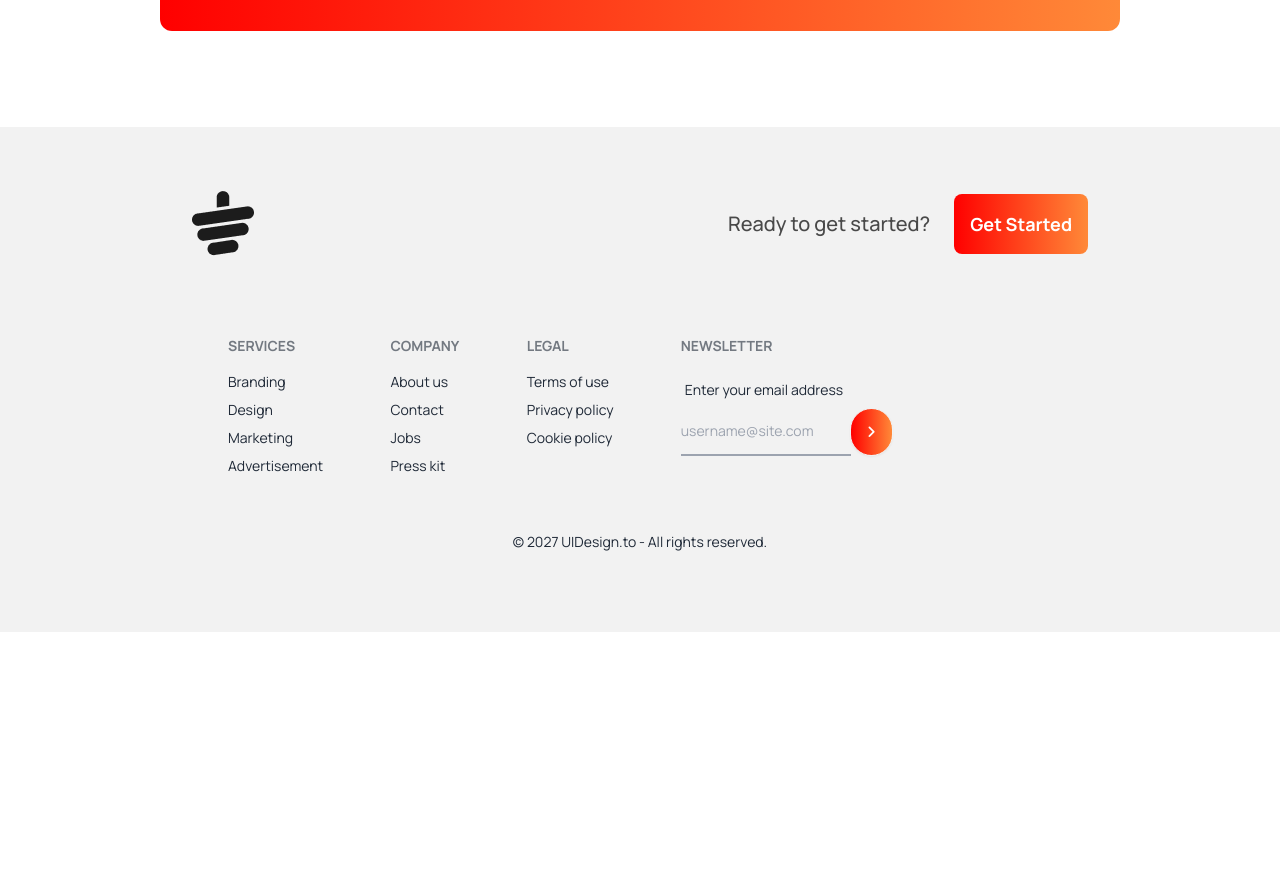
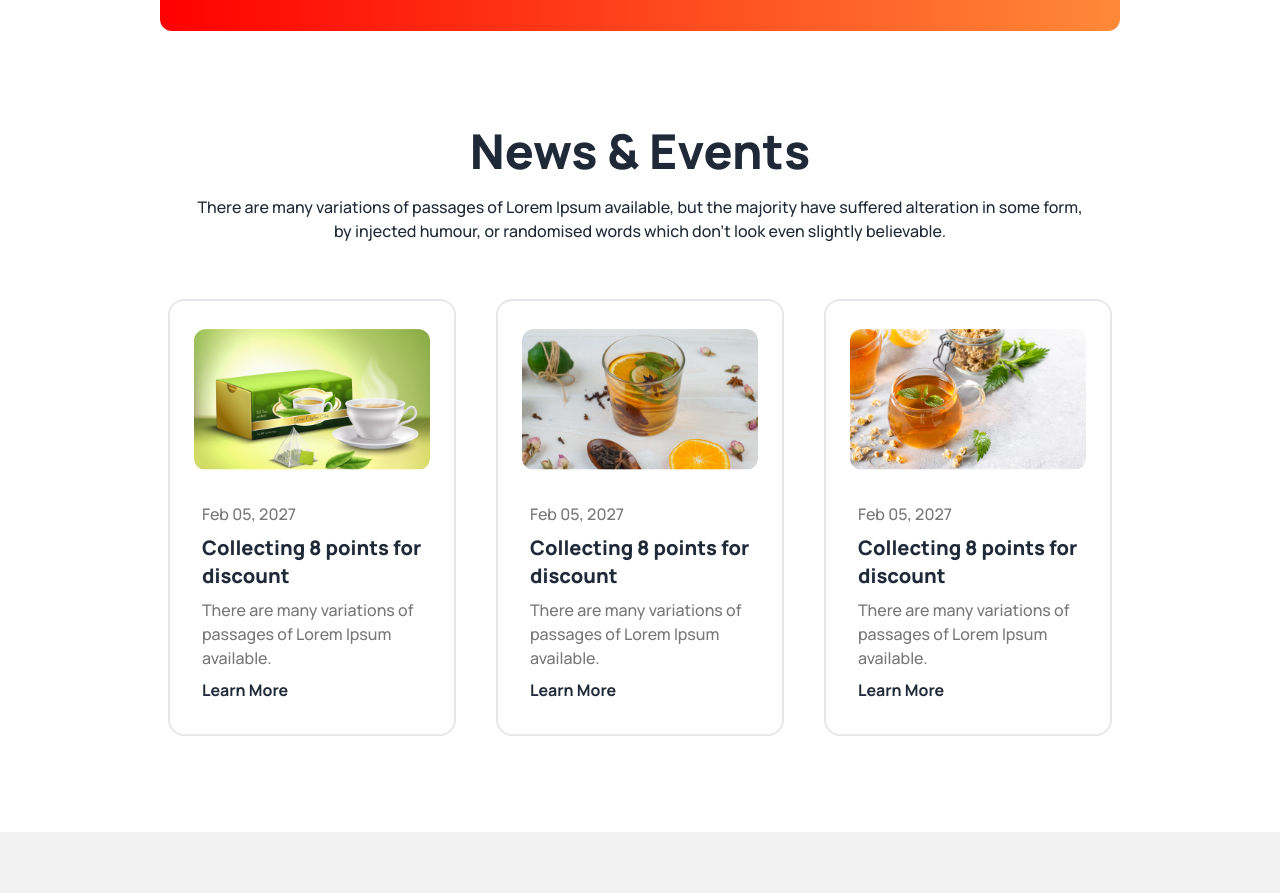
Before and after one commit to RakibHossen678/Tea_House, a plain HTML site: page index.html in a window 1280 px wide. Shown: the part 2900-3793 px from the top of the page. Before the commit the page ends 3532 px from the top, so only its background shows below. Drawn offline with nearby package versions, Linux system fonts and the light colour scheme.

Commit message:
added news section

```diff
--- a/index.html
+++ b/index.html
@@ -157,6 +157,53 @@
           </div>
         </div>
       </section>
+
+      <section class="my-24 ">
+        <h1 class="text-5xl text-center font-extrabold mb-5">News & Events</h1>
+              <p class="text-center text-base font-medium lg:max-w-4xl mx-auto mb-14 ">There are many variations of passages of Lorem Ipsum available, but the majority have suffered alteration in some form, by injected humour, or randomised words which don't look even slightly believable. </p>
+
+              <div class="grid grid-cols-1 lg:grid-cols-3 gap-10 px-2 ">
+                <div class="card  bg-base-100 border-2">
+                  <figure class="px-6 pt-7">
+                    <img src="assets/images/news-1.png" alt="tea" class="rounded-xl" />
+                  </figure>
+                  <div class="card-body  ">
+                    <h2 class="font-medium text-[#777]">Feb 05, 2027</h2>
+                    <h2 class="text-xl font-extrabold">Collecting 8 points for <br> discount</h2>
+                    <p class="font-medium text-[#777]">There are many variations of passages of Lorem Ipsum available.</p>
+                    <div class="card-actions">
+                      <button class="font-bold">Learn More</button>
+                    </div>
+                  </div>
+                </div>
+                <div class="card  bg-base-100 border-2">
+                  <figure class="px-6 pt-7">
+                    <img src="assets/images/news-2.png" alt="tea" class="rounded-xl" />
+                  </figure>
+                  <div class="card-body  ">
+                    <h2 class="font-medium text-[#777]">Feb 05, 2027</h2>
+                    <h2 class="text-xl font-extrabold">Collecting 8 points for <br> discount</h2>
+                    <p class="font-medium text-[#777]">There are many variations of passages of Lorem Ipsum available.</p>
+                    <div class="card-actions">
+                      <button class="font-bold">Learn More</button>
+                    </div>
+                  </div>
+                </div>
+                <div class="card  bg-base-100 border-2">
+                  <figure class="px-6 pt-7">
+                    <img src="assets/images/news-3.png" alt="tea" class="rounded-xl" />
+                  </figure>
+                  <div class="card-body  ">
+                    <h2 class="font-medium text-[#777]">Feb 05, 2027</h2>
+                    <h2 class="text-xl font-extrabold">Collecting 8 points for <br> discount</h2>
+                    <p class="font-medium text-[#777]">There are many variations of passages of Lorem Ipsum available.</p>
+                    <div class="card-actions">
+                      <button class="font-bold">Learn More</button>
+                    </div>
+                  </div>
+                </div>
+              </div>
+      </section>
   </main>
 
 
```
